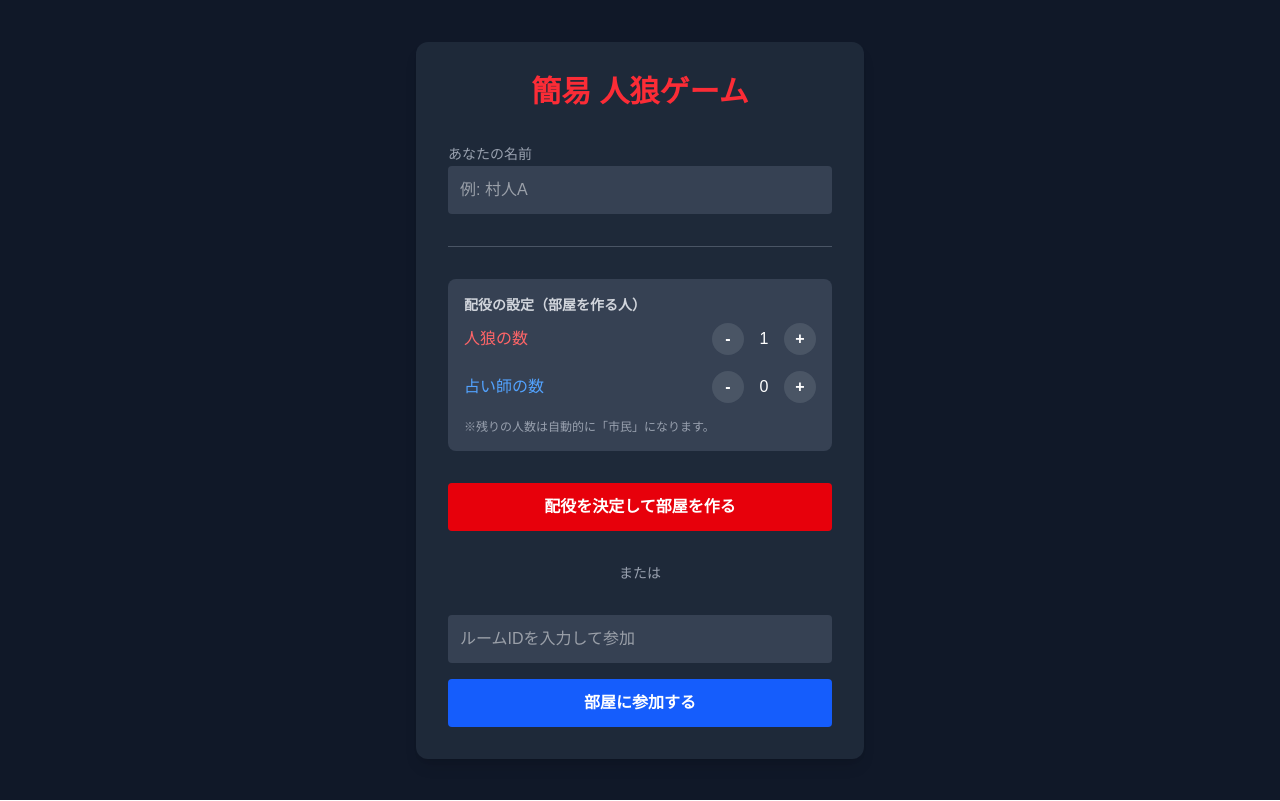
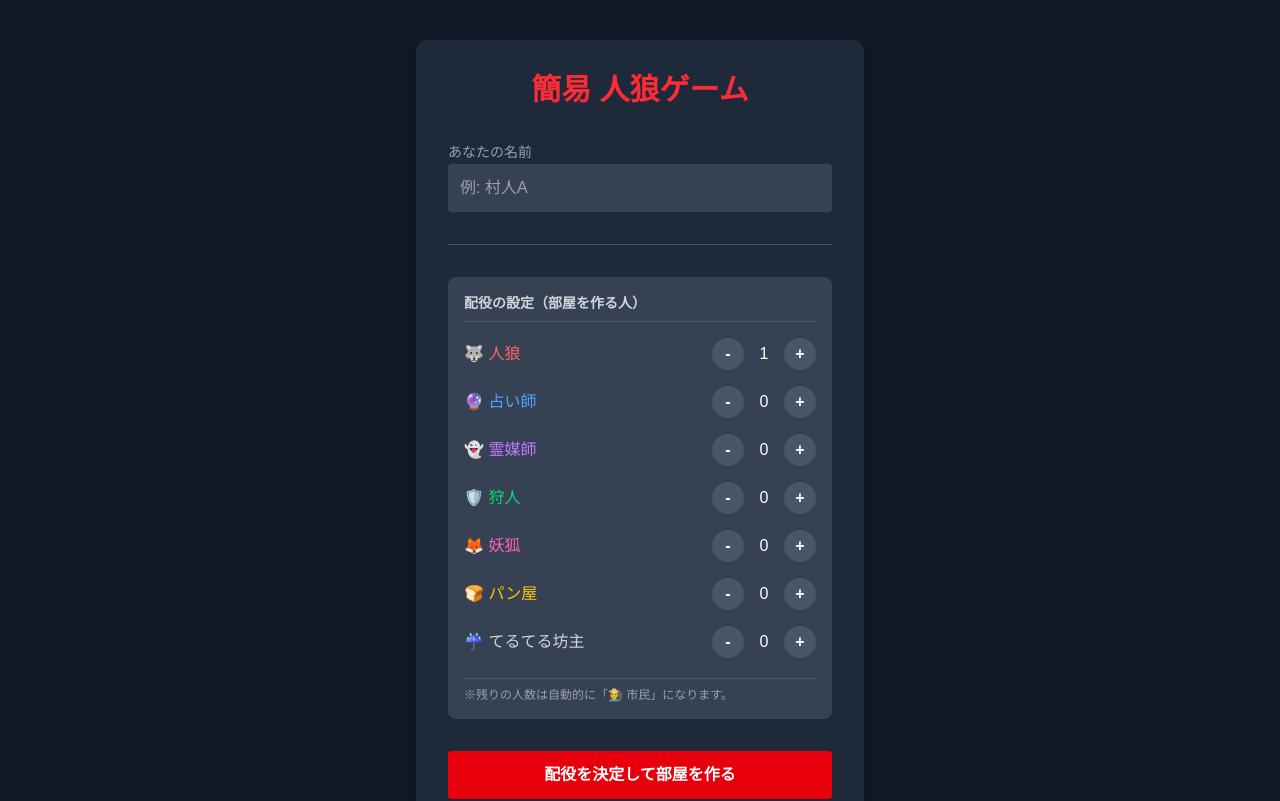
Before and after one commit to kainasubi1230/simple_jinro, a Next.js app: page / in a window 1280 px wide. Shown: the top 801 px of the page. Built offline with nearby package versions, Linux system fonts and the light colour scheme; no server answers.

Commit message:
配役改善

```diff
--- a/src/app/page.tsx
+++ b/src/app/page.tsx
@@ -11,6 +11,7 @@ export default function Home() {
   const [joinRoomId, setJoinRoomId] = useState("");
   const [isLoading, setIsLoading] = useState(false);
 
+  // 🎭 全役職の人数設定用ステート
   const [wolfCount, setWolfCount] = useState(1);
   const [seerCount, setSeerCount] = useState(0);
   const [mediumCount, setMediumCount] = useState(0);
@@ -25,27 +26,36 @@ export default function Home() {
     setIsLoading(true);
 
     try {
+      // roomsテーブルに全役職の人数を保存して作成
       const { data: roomData, error: roomError } = await supabase
-      .from("rooms")
-      .insert([{
-      status: "waiting", phase: "day", day_count: 1,
-      wolf_count: wolfCount, seer_count: seerCount,
-      medium_count: mediumCount, hunter_count: hunterCount,
-      fox_count: foxCount, baker_count: bakerCount, teruteru_count: teruteruCount
-      }]).select().single();
+        .from("rooms")
+        .insert([{
+          status: "waiting",
+          phase: "day",
+          day_count: 1,
+          wolf_count: wolfCount,
+          seer_count: seerCount,
+          medium_count: mediumCount,
+          hunter_count: hunterCount,
+          fox_count: foxCount,
+          baker_count: bakerCount,
+          teruteru_count: teruteruCount
+        }])
+        .select()
+        .single();
+
       if (roomError) throw roomError;
 
-      // 🔥 修正ポイント: select().single() を追加して、登録した自分のデータを受け取る
+      // 自分のプレイヤーデータをホストとして登録
       const { data: playerData, error: playerError } = await supabase
         .from("players")
         .insert([{ room_id: roomData.id, name: name, is_host: true }])
         .select()
         .single();
+
       if (playerError) throw playerError;
 
-      // 🧠 スマホのLocalStorageに自分のIDを記憶させる！
       localStorage.setItem("myPlayerId", playerData.id);
-
       router.push(`/rooms/${roomData.id}`);
     } catch (error) {
       console.error(error);
@@ -54,13 +64,12 @@ export default function Home() {
     }
   };
 
-// 🤝 既存の部屋に参加する
+  // 🤝 既存の部屋に参加する
   const handleJoinRoom = async () => {
     if (!name || !joinRoomId) return alert("名前とルームIDを入力してください");
     setIsLoading(true);
 
     try {
-      // 💡 変更点1: idだけでなく「status（現在の状態）」も一緒に取得する
       const { data: roomData, error: roomError } = await supabase
         .from("rooms")
         .select("id, status")
@@ -72,7 +81,6 @@ export default function Home() {
         return alert("部屋が見つかりません。ルームIDを確認してください。");
       }
 
-      // 🔥 変更点2: ゲームがすでに始まっていたらブロックする！
       if (roomData.status !== "waiting") {
         setIsLoading(false);
         return alert("この部屋はすでにゲームが開始されているため、途中参加できません🙅‍♂️");
@@ -87,7 +95,6 @@ export default function Home() {
       if (playerError) throw playerError;
 
       localStorage.setItem("myPlayerId", playerData.id);
-
       router.push(`/rooms/${roomData.id}`);
     } catch (error) {
       console.error(error);
@@ -96,48 +103,79 @@ export default function Home() {
     }
   };
 
+  // ＋－ボタンを作るための便利関数
+  const CounterRow = ({ label, count, setter, min, color }: { label: string, count: number, setter: (n: number) => void, min: number, color: string }) => (
+    <div className="flex items-center justify-between py-1">
+      <span className={`${color} font-medium`}>{label}</span>
+      <div className="flex items-center space-x-3">
+        <button onClick={() => setter(Math.max(min, count - 1))} className="bg-gray-600 w-8 h-8 rounded-full font-bold hover:bg-gray-500 text-white">-</button>
+        <span className="w-4 text-center">{count}</span>
+        <button onClick={() => setter(count + 1)} className="bg-gray-600 w-8 h-8 rounded-full font-bold hover:bg-gray-500 text-white">+</button>
+      </div>
+    </div>
+  );
+
   return (
-    <main className="min-h-screen flex flex-col items-center justify-center bg-gray-900 text-white p-4">
+    <main className="min-h-screen flex flex-col items-center justify-center bg-gray-900 text-white p-4 py-10">
       <div className="w-full max-w-md bg-gray-800 rounded-xl shadow-lg p-8 space-y-8">
         <h1 className="text-3xl font-bold text-center text-red-500">簡易 人狼ゲーム</h1>
 
+        {/* 名前入力エリア */}
         <div className="space-y-2">
           <label className="text-sm text-gray-400">あなたの名前</label>
-          <input type="text" value={name} onChange={(e) => setName(e.target.value)} className="w-full p-3 rounded bg-gray-700 text-white focus:outline-none focus:ring-2 focus:ring-red-500" placeholder="例: 村人A" />
+          <input
+            type="text"
+            value={name}
+            onChange={(e) => setName(e.target.value)}
+            className="w-full p-3 rounded bg-gray-700 text-white focus:outline-none focus:ring-2 focus:ring-red-500"
+            placeholder="例: 村人A"
+          />
         </div>
 
         <hr className="border-gray-600" />
 
-        <div className="space-y-4 bg-gray-700 p-4 rounded-lg">
-          <p className="text-sm text-gray-300 font-bold mb-2">配役の設定（部屋を作る人）</p>
-          <div className="flex items-center justify-between">
-            <span className="text-red-400 font-medium">人狼の数</span>
-            <div className="flex items-center space-x-3">
-              <button onClick={() => setWolfCount(Math.max(1, wolfCount - 1))} className="bg-gray-600 w-8 h-8 rounded-full font-bold hover:bg-gray-500">-</button>
-              <span className="w-4 text-center">{wolfCount}</span>
-              <button onClick={() => setWolfCount(wolfCount + 1)} className="bg-gray-600 w-8 h-8 rounded-full font-bold hover:bg-gray-500">+</button>
-            </div>
-          </div>
-          <div className="flex items-center justify-between">
-            <span className="text-blue-400 font-medium">占い師の数</span>
-            <div className="flex items-center space-x-3">
-              <button onClick={() => setSeerCount(Math.max(0, seerCount - 1))} className="bg-gray-600 w-8 h-8 rounded-full font-bold hover:bg-gray-500">-</button>
-              <span className="w-4 text-center">{seerCount}</span>
-              <button onClick={() => setSeerCount(seerCount + 1)} className="bg-gray-600 w-8 h-8 rounded-full font-bold hover:bg-gray-500">+</button>
-            </div>
-          </div>
-          <p className="text-xs text-gray-400 mt-2">※残りの人数は自動的に「市民」になります。</p>
+        {/* 🎭 役職設定エリア（ホストのみ） */}
+        <div className="space-y-2 bg-gray-700 p-4 rounded-lg">
+          <p className="text-sm text-gray-300 font-bold mb-3 border-b border-gray-600 pb-2">配役の設定（部屋を作る人）</p>
+
+          <CounterRow label="🐺 人狼" count={wolfCount} setter={setWolfCount} min={1} color="text-red-400" />
+          <CounterRow label="🔮 占い師" count={seerCount} setter={setSeerCount} min={0} color="text-blue-400" />
+          <CounterRow label="👻 霊媒師" count={mediumCount} setter={setMediumCount} min={0} color="text-purple-400" />
+          <CounterRow label="🛡️ 狩人" count={hunterCount} setter={setHunterCount} min={0} color="text-green-400" />
+          <CounterRow label="🦊 妖狐" count={foxCount} setter={setFoxCount} min={0} color="text-pink-400" />
+          <CounterRow label="🍞 パン屋" count={bakerCount} setter={setBakerCount} min={0} color="text-yellow-400" />
+          <CounterRow label="☔ てるてる坊主" count={teruteruCount} setter={setTeruteruCount} min={0} color="text-gray-300" />
+
+          <p className="text-xs text-gray-400 mt-4 pt-2 border-t border-gray-600">
+            ※残りの人数は自動的に「🧑‍🌾 市民」になります。
+          </p>
         </div>
 
-        <button onClick={handleCreateRoom} disabled={isLoading} className="w-full py-3 bg-red-600 hover:bg-red-700 text-white font-bold rounded transition disabled:opacity-50">
+        {/* 部屋を作るボタン */}
+        <button
+          onClick={handleCreateRoom}
+          disabled={isLoading}
+          className="w-full py-3 bg-red-600 hover:bg-red-700 text-white font-bold rounded transition disabled:opacity-50"
+        >
           {isLoading ? "処理中..." : "配役を決定して部屋を作る"}
         </button>
 
         <div className="text-center text-gray-400 text-sm">または</div>
 
+        {/* 部屋に参加するエリア */}
         <div className="space-y-4">
-          <input type="text" value={joinRoomId} onChange={(e) => setJoinRoomId(e.target.value)} className="w-full p-3 rounded bg-gray-700 text-white focus:outline-none focus:ring-2 focus:ring-blue-500" placeholder="ルームIDを入力して参加" />
-          <button onClick={handleJoinRoom} disabled={isLoading} className="w-full py-3 bg-blue-600 hover:bg-blue-700 text-white font-bold rounded transition disabled:opacity-50">
+          <input
+            type="text"
+            value={joinRoomId}
+            onChange={(e) => setJoinRoomId(e.target.value)}
+            className="w-full p-3 rounded bg-gray-700 text-white focus:outline-none focus:ring-2 focus:ring-blue-500"
+            placeholder="ルームIDを入力して参加"
+          />
+          <button
+            onClick={handleJoinRoom}
+            disabled={isLoading}
+            className="w-full py-3 bg-blue-600 hover:bg-blue-700 text-white font-bold rounded transition disabled:opacity-50"
+          >
             {isLoading ? "処理中..." : "部屋に参加する"}
           </button>
         </div>
```
